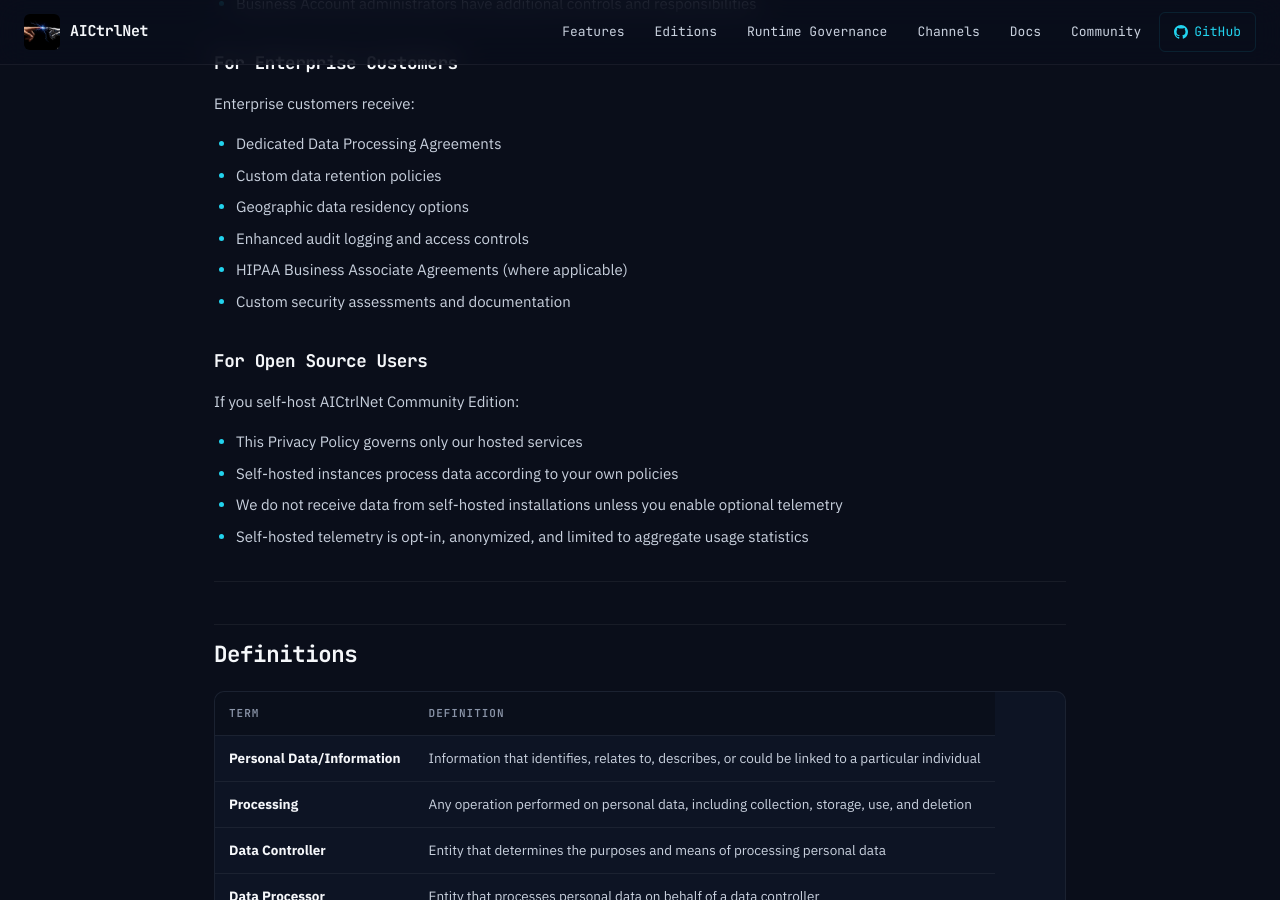
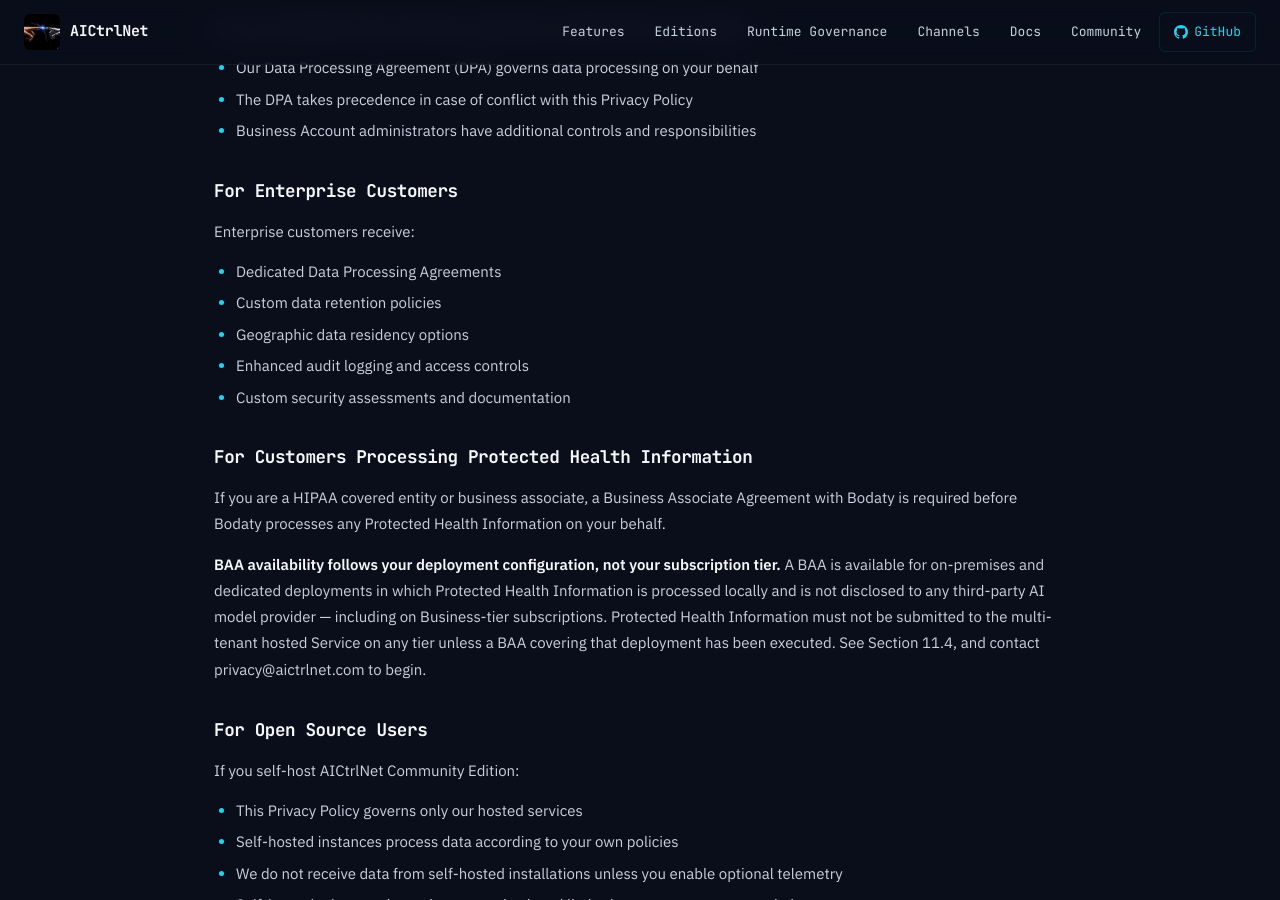
Before and after one commit to Bodaty/aictrlnet.com, a Jekyll site: the page built from legal/privacy/index.md, in a window 1280 px wide and 900 px high, scrolled down 27508 px. Built offline with Jekyll 4.4.1, drawn with Linux system fonts in a browser that asks for light colours; some of the changed text lies outside the part shown.

Commit message:
legal: decouple BAA availability from subscription tier
Mirrors the platform-repo sources named in each page's sync_source. Privacy
Policy 11.4 plus a new PHI subsection, TOS 4.1 note and the Enterprise Base
feature line, and the Business DPA B.9 HIPAA row.

```diff
--- a/legal/privacy/index.md
+++ b/legal/privacy/index.md
@@ -621,7 +621,7 @@ We implement comprehensive security measures to protect your data:
 We operate the following compliance programs:
 - **GDPR compliance program** — active, including DPA availability for Business and Enterprise customers
 - **CCPA / CPRA compliance program** — active, including ADMT risk assessments for in-scope automated decision-making
-- **HIPAA-ready architecture** — available for eligible Enterprise customers under Business Associate Agreement (BAA)
+- **HIPAA** — Bodaty executes a Business Associate Agreement where Bodaty acts as a business associate, and a BAA is required before Bodaty Processes any Protected Health Information. **Eligibility is determined by deployment configuration, not by subscription tier.** A BAA is available for on-premises and dedicated deployments in which Protected Health Information is processed locally and is not disclosed to any third-party artificial-intelligence model provider. Protected Health Information must not be submitted to the multi-tenant hosted Service on any tier unless Bodaty has executed a BAA covering that deployment. Contact privacy@aictrlnet.com.
 - **NIST AI Risk Management Framework alignment** — operational roadmap; full attestation contingent on third-party assessment
 - **ISO 42001 (AI Management Systems) alignment** — operational roadmap; full attestation contingent on third-party assessment
 - **SOC 2 Type II audit** — engagement scoped; certification target is a future date and is not yet attested. Bodaty does not represent SOC 2 Type II compliance until a final report is issued.
@@ -860,8 +860,13 @@ Enterprise customers receive:
 - Custom data retention policies
 - Geographic data residency options
 - Enhanced audit logging and access controls
-- HIPAA Business Associate Agreements (where applicable)
 - Custom security assessments and documentation
+
+### For Customers Processing Protected Health Information
+
+If you are a HIPAA covered entity or business associate, a Business Associate Agreement with Bodaty is required before Bodaty processes any Protected Health Information on your behalf.
+
+**BAA availability follows your deployment configuration, not your subscription tier.** A BAA is available for on-premises and dedicated deployments in which Protected Health Information is processed locally and is not disclosed to any third-party AI model provider — including on Business-tier subscriptions. Protected Health Information must not be submitted to the multi-tenant hosted Service on any tier unless a BAA covering that deployment has been executed. See Section 11.4, and contact privacy@aictrlnet.com to begin.
 
 ### For Open Source Users
 
```
Also changed, not shown: other parts of legal/privacy/index.md (+2 -2 lines), legal/dpa/index.md (+3 -3 lines), legal/terms/index.md (+7 -3 lines).
